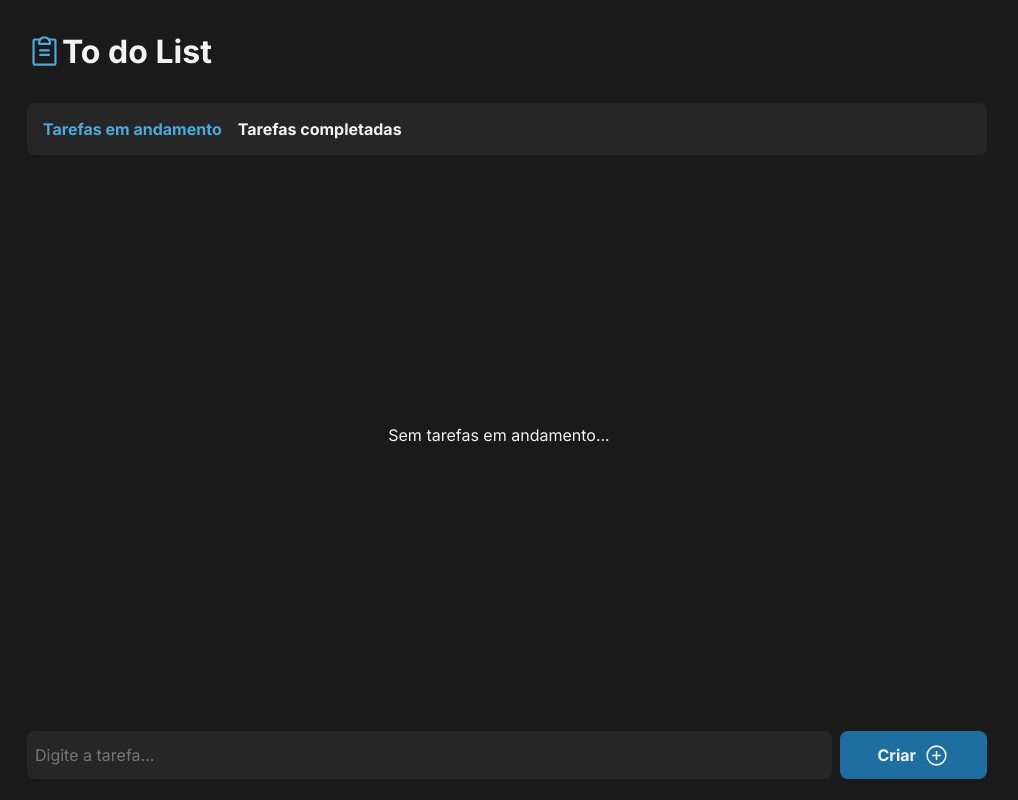
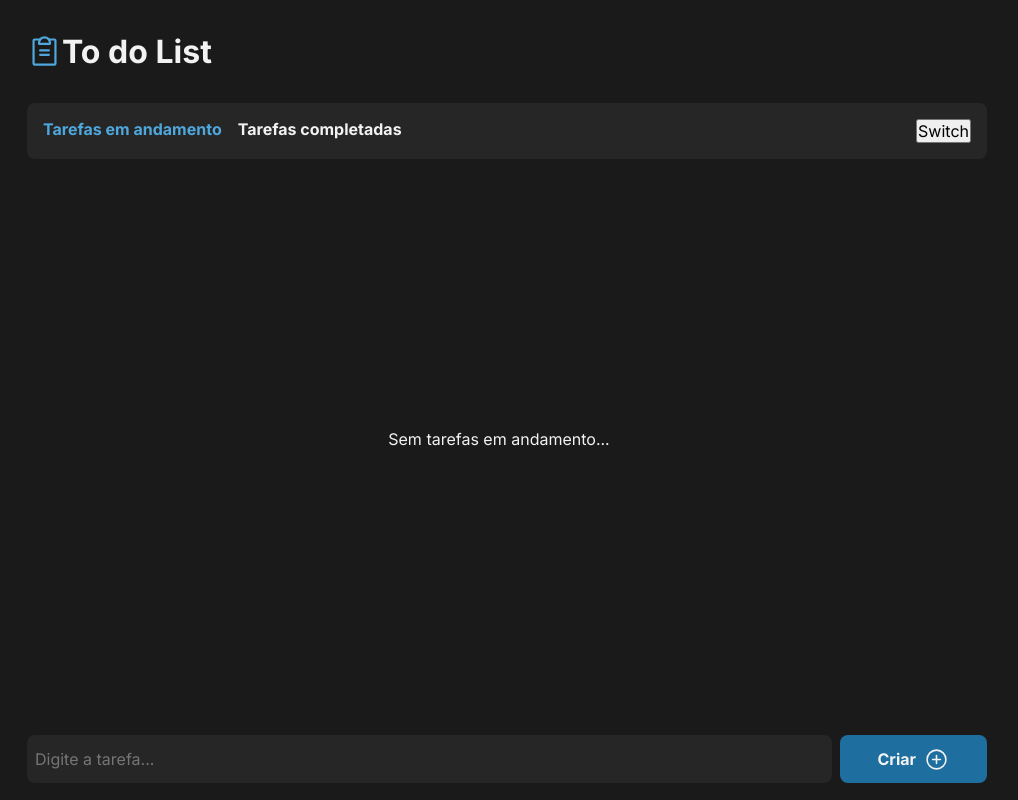
Before and after one commit to SilasSilvaa/TodoList, a React (Vite) app: page / in a window 1280 px wide. Shown: the whole page, without its empty margins (133-1151 px from the left). Built offline with nearby package versions, Linux system fonts and the light colour scheme.

Commit message:
Criação de um botão para alterar o tema da aplicação

```diff
--- a/src/components/LinkRedirect/index.tsx
+++ b/src/components/LinkRedirect/index.tsx
@@ -1,5 +1,5 @@
 import { NavLink } from 'react-router-dom';
-import { LinkPage } from './styles';
+import { LinkPage, SwitchContent } from './styles';
 
 export function LinkRedirect() {
   return (
@@ -7,6 +7,9 @@ export function LinkRedirect() {
       <LinkPage>
         <NavLink to={'/'}>Tarefas em andamento</NavLink>
         <NavLink to={'/completed'}>Tarefas completadas</NavLink>
+        <SwitchContent>
+          <button>Switch</button>
+        </SwitchContent>
       </LinkPage>
     </>
   );
--- a/src/components/LinkRedirect/styles.ts
+++ b/src/components/LinkRedirect/styles.ts
@@ -25,7 +25,6 @@ export const LinkPage = styled.div`
         }
     }
 
-
     @media ${device.tablet}{
 
     align-items: center;
@@ -37,3 +36,9 @@ export const LinkPage = styled.div`
     }
 
 `
+
+export const SwitchContent = styled.div`
+    display: flex ;
+    flex: 1;
+    justify-content: end;
+`
```
